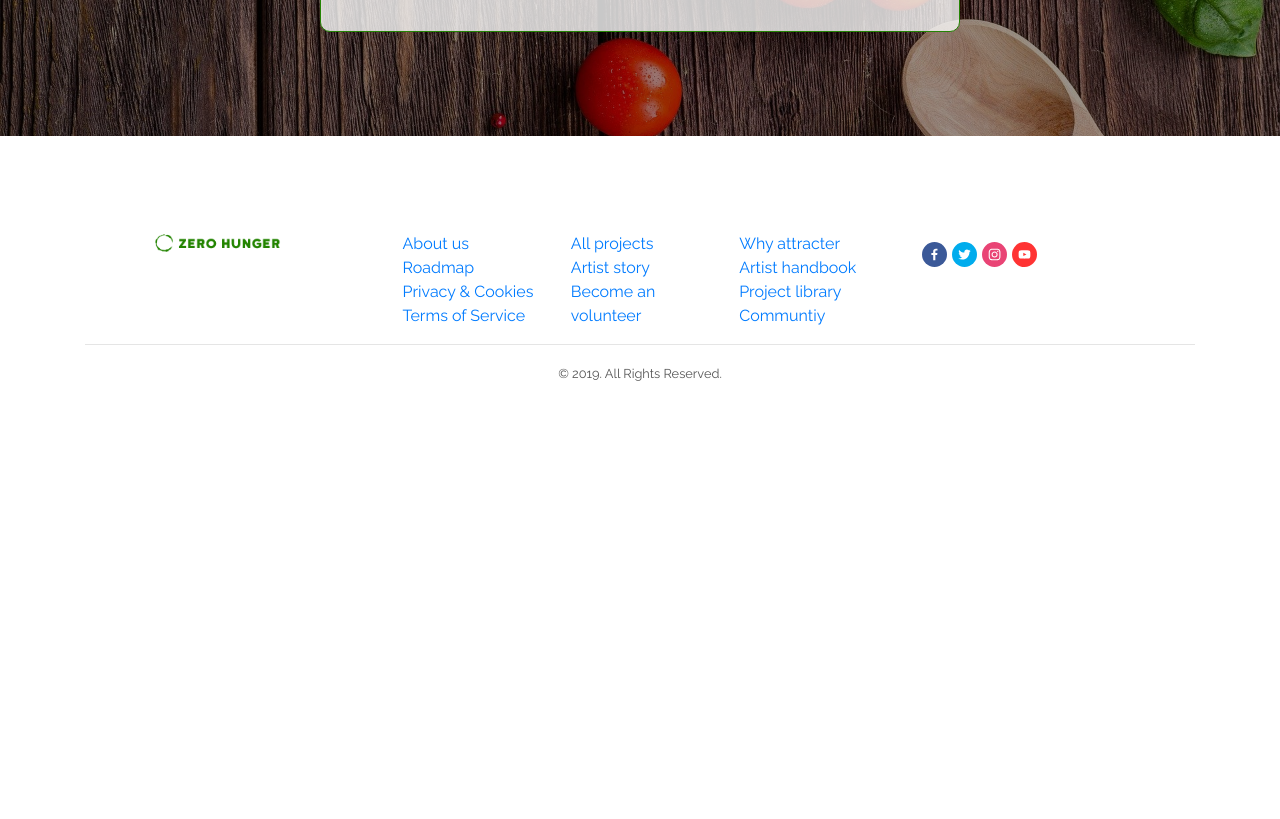
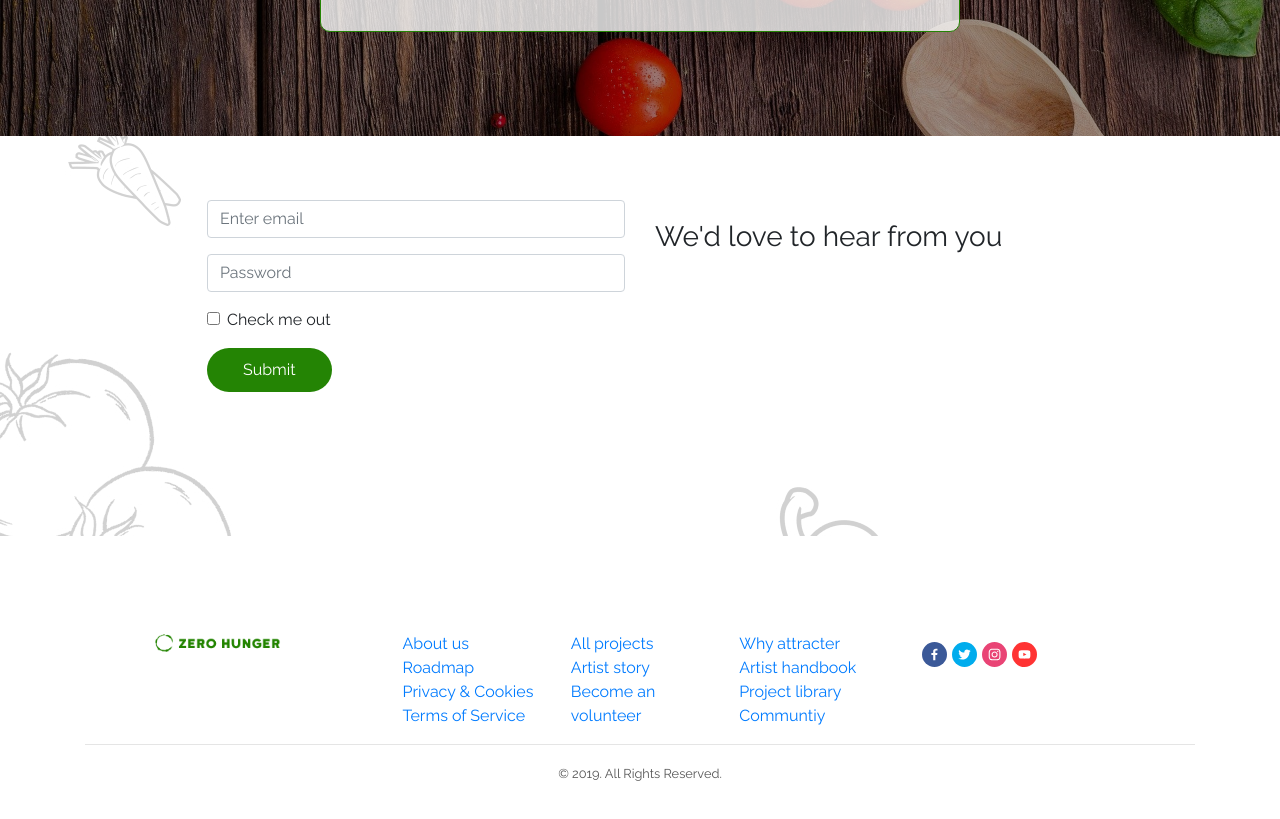
Before and after one commit to MubashirAndrabi/zerohunger, a React (Create React App) app: page / in a window 1280 px wide. Shown: the part 1940-2759 px from the top of the page. Before the commit the page ends 2389 px from the top, so only its background shows below. Built offline with nearby package versions, Linux system fonts and the light colour scheme.

Commit message:
add contact form

```diff
--- /dev/null
+++ b/src/components/ContactUs/ContactUs.css
@@ -0,0 +1,6 @@
+.contact {
+    background-image: url('../../assets/design.jpg');
+    background-repeat: no-repeat;
+    height: 50vh;
+    padding: 5% 15%;
+}
--- /dev/null
+++ b/src/components/ContactUs/ContactUs.js
@@ -0,0 +1,33 @@
+import React from "react";
+
+import "./ContactUs.css";
+import { Row, Col, Form, Button } from "react-bootstrap";
+
+function ContactUs() {
+  return (
+    <Row className="contact d-flex justify-content-center">
+      <Col xs="6">
+        <Form>
+          <Form.Group controlId="formBasicEmail">
+            <Form.Control type="email" placeholder="Enter email" />
+          </Form.Group>
+          <Form.Group controlId="formBasicPassword">
+            <Form.Control type="password" placeholder="Password" />
+          </Form.Group>
+          <Form.Group controlId="formBasicCheckbox">
+            <Form.Check type="checkbox" label="Check me out" />
+          </Form.Group>
+          <Button variant="primary" type="submit">
+            Submit
+          </Button>
+        </Form>
+      </Col>
+
+      <Col xs="6">
+          <h3>We'd love to hear from you</h3>
+      </Col>
+    </Row>
+  );
+}
+
+export default ContactUs;
--- a/src/components/Parallax/Parallax.js
+++ b/src/components/Parallax/Parallax.js
@@ -36,7 +36,7 @@ const Parallax = () => {
 
   const handleClick = (event) => {
     setCurrent(quotes[event.target.getAttribute("data-quote")]);
-    // setActive(event.target.getAttribute("data-quote"));
+    setActive(event.target.getAttribute("data-quote"));
   };
   return (
     <div className="parallax">
--- a/src/components/index.js
+++ b/src/components/index.js
@@ -5,3 +5,4 @@ export { default as ThreeSteps } from "./ThreeSteps/ThreeSteps";
 export { default as Hero } from './Hero/Hero';
 export { default as Locations } from './Locations/Locations';
 export { default as Parallax } from './Parallax/Parallax';
+export { default as ContactUs } from './ContactUs/ContactUs'
--- a/src/containers/HomePage/HomePage.js
+++ b/src/containers/HomePage/HomePage.js
@@ -1,5 +1,5 @@
 import React from "react";
-import { CardStack, Hero, Locations, Parallax } from "../../components";
+import { CardStack, Hero, Locations, Parallax, ContactUs } from "../../components";
 import "./HomePage.css";
 
 function HomePage() {
@@ -9,6 +9,7 @@ function HomePage() {
       <CardStack></CardStack>
       <Locations />
       <Parallax />
+      <ContactUs />
     </>
   );
 }
```
